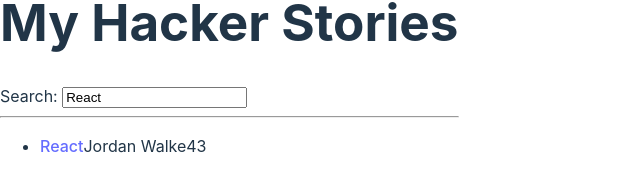
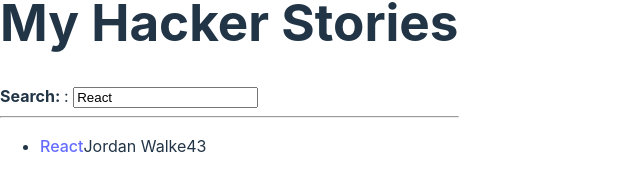
Before and after one commit to ttanvirr/react-hacker-stories, a React (Vite) app: page / in a window 1280 px wide. Shown: the part 333-507 px from the top of the page, without its empty margins (0-640 px from the left). Built offline with nearby package versions, Linux system fonts and the light colour scheme.

Commit message:
children prop

```diff
--- a/src/App.jsx
+++ b/src/App.jsx
@@ -62,8 +62,9 @@
                 id='search'
                 label='Search'
                 value={searchTerm}
-                onInputChange={handleSearch}
-            />
+                onInputChange={handleSearch}>
+                <strong>Search: </strong>
+            </InputWithLabel>
 
             <hr />
 
@@ -72,7 +73,13 @@
     )
 }
 
-const InputWithLabel = ({ id, label, type = "text", value, onInputChange }) => {
+const InputWithLabel = ({
+    type = "text",
+    id,
+    value,
+    onInputChange,
+    children,
+}) => {
     // console.log("Input renders")
 
     const handleChange = (event) => {
@@ -80,11 +87,11 @@
     }
 
     return (
-        <div>
-            <label htmlFor={id}>{label}:</label>
+        <>
+            <label htmlFor={id}>{children}:</label>
             &nbsp;
             <input type={type} id={id} value={value} onChange={handleChange} />
-        </div>
+        </>
     )
 }
 
```
